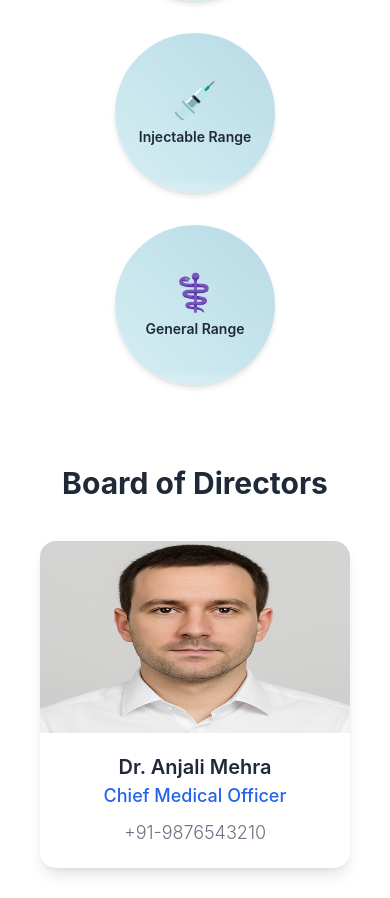
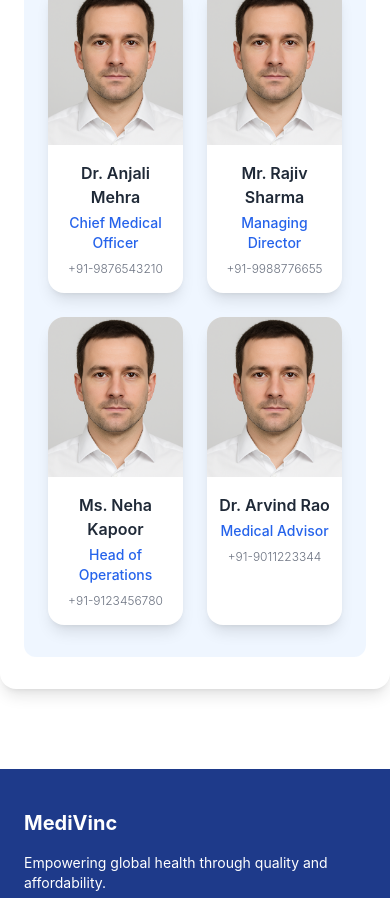
Before and after one commit to KumbharRushikesh/medivinc, a React (Create React App) app: page / in a window 390 px wide. Shown: the part 1700-2598 px from the top of the page. Built offline with nearby package versions, Linux system fonts and the light colour scheme.

Commit message:
mobile view

```diff
--- a/src/pages/Home.jsx
+++ b/src/pages/Home.jsx
@@ -159,39 +159,46 @@ const Home = () => {
         </div>
       </div>
 
-      <div className="px-4 py-16 rounded-xl text-center">
+      <div className="px-4 py-10 bg-gradient-to-r from-blue-50 to-blue-50 rounded-xl text-center">
   <h2 className="text-3xl font-bold mb-3 text-gray-800">Our Focus Areas</h2>
-        <p className="mb-10 text-gray-700 text-base">
+  <p className="mb-6 text-gray-700 text-base">
     Established presence in key medical specialties
   </p>
-        <div className="flex flex-wrap justify-center mb-20 gap-8">
+
+  <div className="grid grid-cols-2 place-items-center sm:flex sm:flex-row sm:justify-center sm:gap-8 gap-6 mb-5">
     {focusAreas.map((area, index) => (
       <motion.div
         key={index}
         whileHover={{ scale: 1.1, rotate: 2 }}
         whileTap={{ scale: 0.95 }}
-              className="w-40 h-40 rounded-full bg-gradient-to-tr from-[#D5EEF4] to-[#B8DBE5] text-gray-800 shadow-md hover:shadow-xl transition-all duration-300 cursor-pointer flex flex-col items-center justify-center relative overflow-hidden"
+        className={`
+          w-28 h-28 sm:w-40 sm:h-40
+          ${index === 4 ? 'col-start-1 col-end-3 justify-self-center' : ''}
+          rounded-full bg-gradient-to-tr from-[#D5EEF4] to-[#B8DBE5]
+          text-gray-800 shadow-md hover:shadow-xl transition-all duration-300
+          cursor-pointer flex flex-col items-center justify-center
+          relative overflow-hidden
+        `}
         onClick={() => navigate(`/products#${area.sectionId}`)}
       >
-              <motion.div
-                animate={{ y: [0, -5, 0] }}
-                transition={{ repeat: Infinity, duration: 1.6 }}
-                className="text-4xl mb-2"
-              >
+        <motion.div className="text-2xl sm:text-4xl mb-1 sm:mb-2">
           {area.emoji}
         </motion.div>
-              <h3 className="font-semibold text-sm text-center px-4 leading-tight">
+        <h3 className="text-xs sm:text-sm px-2 sm:px-4 leading-tight text-center font-semibold">
           {area.title}
         </h3>
         <div className="absolute bottom-0 w-full h-2 bg-white/30 rounded-b-full blur-sm" />
       </motion.div>
     ))}
   </div>
+</div>
 
-         <h2 className="text-3xl font-bold text-center mb-10  text-gray-800">
+<div className="bg-cover bg-center bg-no-repeat py-8 px-6 md:px-20 rounded-xl bg-gradient-to-r from-blue-50 to-blue-50">
+  <h2 className="text-3xl font-bold text-center mb-8 text-gray-800">
     Board of Directors
   </h2>
-        <div className="grid grid-cols-1 sm:grid-cols-2 lg:grid-cols-4 gap-8">
+
+  <div className="grid grid-cols-2 sm:grid-cols-2 md:grid-cols-2 lg:grid-cols-4 gap-6">
     {boardMembers.map((member, index) => (
       <motion.div
         key={index}
@@ -201,12 +208,18 @@ const Home = () => {
         <img
           src={member.image}
           alt={member.name}
-                className="w-full h-48 "
+          className="w-full h-40 sm:h-48 object-cover"
         />
-              <div className="p-5 text-center">
-                <h3 className="text-xl font-semibold text-gray-800">{member.name}</h3>
-                <p className="text-blue-600 font-medium">{member.designation}</p>
-                <p className="text-gray-500 mt-2">{member.contact}</p>
+        <div className="px-3 py-4 sm:px-5 sm:py-6 text-center">
+          <h3 className="text-base sm:text-xl font-semibold text-gray-800">
+            {member.name}
+          </h3>
+          <p className="text-sm sm:text-base text-blue-600 font-medium mt-1">
+            {member.designation}
+          </p>
+          <p className="text-xs sm:text-sm text-gray-500 mt-2 break-words">
+            {member.contact}
+          </p>
         </div>
       </motion.div>
     ))}
```
Lines whose indentation alone changed are shown as unchanged.
